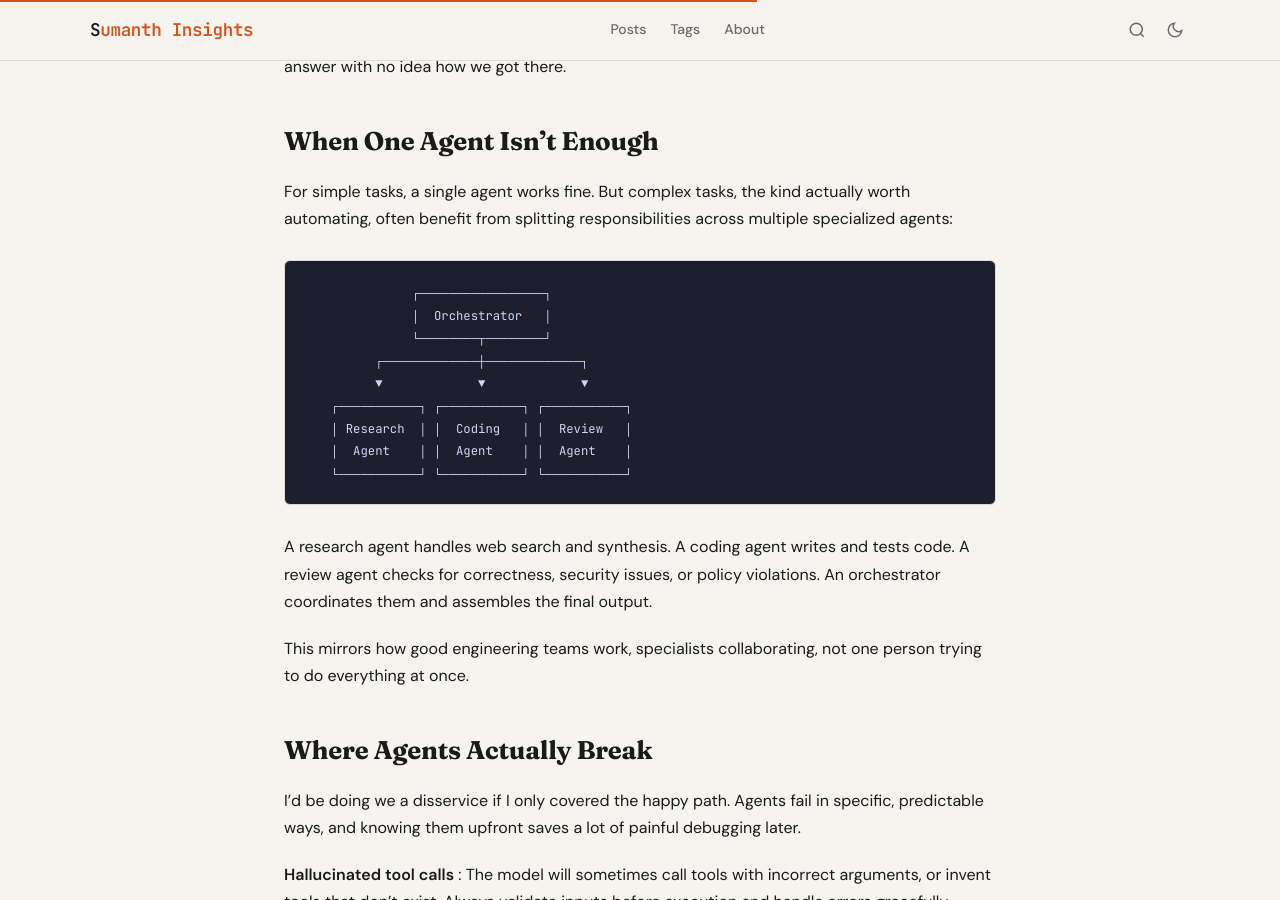
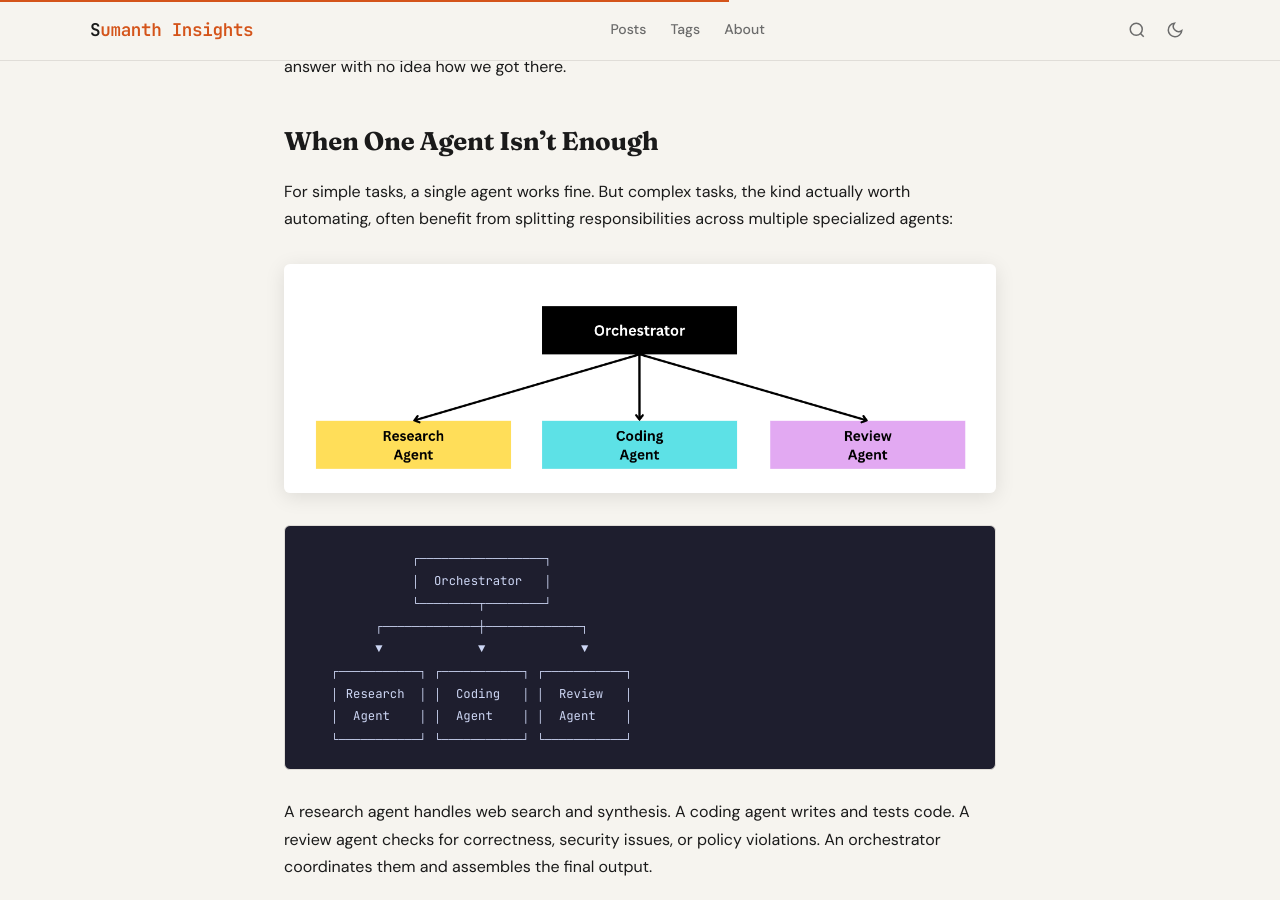
Before and after one commit to sumanthrb/insights, a Jekyll site: the page built from _posts/2025-06-14-ai-agents-101.md, in a window 1280 px wide and 900 px high, scrolled down 4381 px. Built offline with Jekyll 4.4.1, drawn with Linux system fonts in a browser that asks for light colours.

Commit message:
post: ai agents 101

````diff
--- a/_posts/2025-06-14-ai-agents-101.md
+++ b/_posts/2025-06-14-ai-agents-101.md
@@ -143,6 +143,8 @@ Why does this work better? Because forcing explicit reasoning before action redu
 
 For simple tasks, a single agent works fine. But complex tasks, the kind actually worth automating, often benefit from splitting responsibilities across multiple specialized agents:
 
+![AI Agent Loop Diagram]({{ '/images/orky.png' | relative_url }})
+
 ```
               ┌─────────────────┐
               │  Orchestrator   │
````
